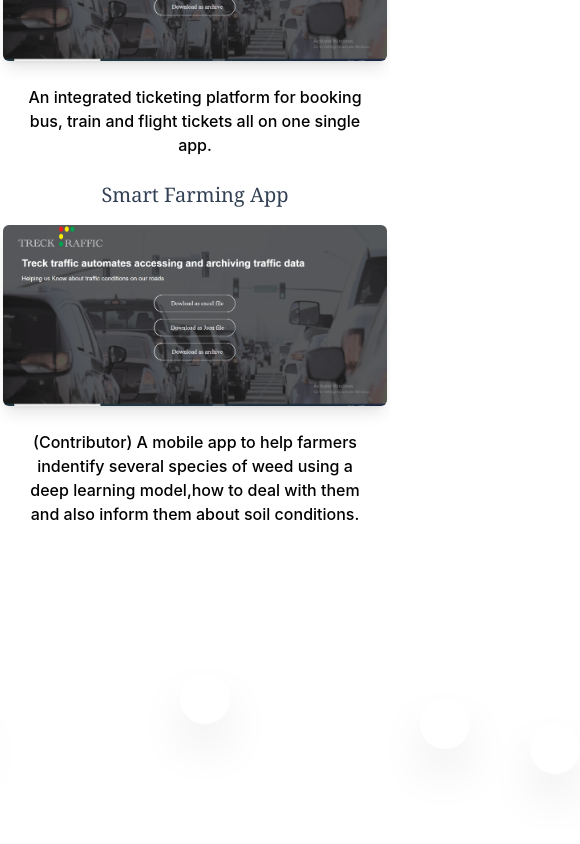
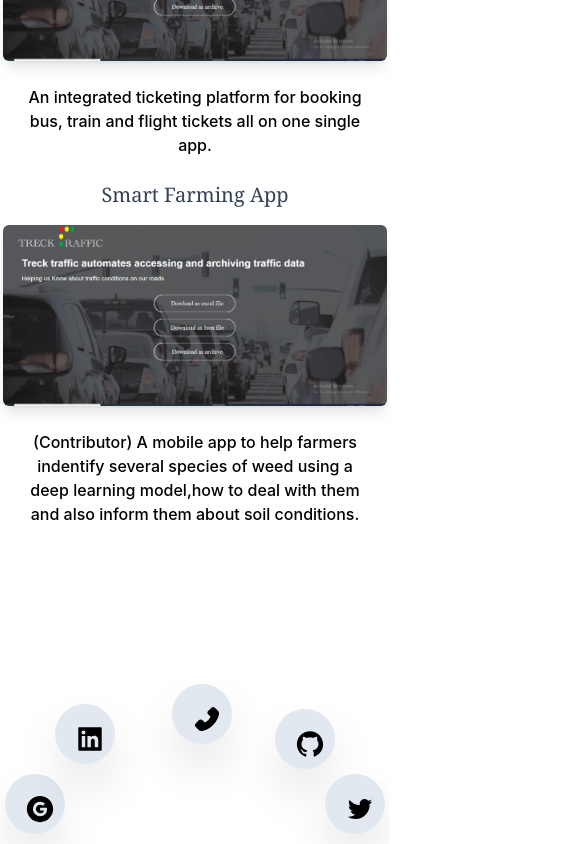
Before and after one commit to Edward-kwabena-Twumasi/portfolio-teckedd, a React (Create React App) app: page / in a window 390 px wide. Shown: the part 6284-7128 px from the top of the page, 580 px wide, since content can reach past the window. Built offline with nearby package versions, Linux system fonts and the light colour scheme.

Commit message:
portfolio site ui design updates

```diff
--- a/src/App.css
+++ b/src/App.css
@@ -205,11 +205,12 @@ animation-name: fadeInGreeting;
 }
 .domeoverlay h1{
   position: absolute;
-  padding: 15px;
-  width: 50px;
-  height: 50px;
+  padding: 20px;
+  width: 60px;
+  height: 60px;
   border-radius: 50%;
   place-content: center;
+  transition: 1s ease-out;
 }
 .domeoverlay h1:nth-child(1){
   transform: translateY(-50px) translateX(-360px);
@@ -231,3 +232,26 @@ animation-name: fadeInGreeting;
   transform: translateY(-70px) translateX(360px);
 
 }
+
+@media (max-width: 640px) {
+  .domeoverlay h1:nth-child(1){
+    transform: translateY(-20px) translateX(-160px);
+
+  }
+  .domeoverlay h1:nth-child(2){
+    transform: translateY(-90px) translateX(-110px);
+
+  }
+  .domeoverlay h1:nth-child(3){
+    transform: translateY(-110px) translateX(7px);
+
+  }
+  .domeoverlay h1:nth-child(4){
+    transform: translateY(-85px) translateX(110px);
+
+  }
+  .domeoverlay h1:nth-child(5){
+    transform: translateY(-20px) translateX(160px);
+
+  }
+}
--- a/src/developer/contact.jsx
+++ b/src/developer/contact.jsx
@@ -10,11 +10,11 @@ const Contact=()=>{
 
             </div>
             <div className="domeoverlay h-[50px] w-screen mb-0  flex justify-center gap-7">
-                        <h1 className="bg-white shadow-2xl">{AiFillGoogleCircle}</h1>
-                        <h1 className="bg-white shadow-2xl">{AiFillLinkedin}</h1>
-                        <h1 className="bg-white shadow-2xl">{AiFillPhone}</h1>
-                        <h1 className="bg-white shadow-2xl">{AiOutlineGithub}</h1>
-                        <h1 className="bg-white shadow-2xl">{AiOutlineTwitter}</h1>
+                        <h1 className="bg-slate-200 shadow-2xl text-3xl">{<AiFillGoogleCircle/>}</h1>
+                        <h1 className="bg-slate-200 shadow-2xl text-3xl">{<AiFillLinkedin/>}</h1>
+                        <h1 className="bg-slate-200 shadow-2xl text-3xl">{<AiFillPhone/>}</h1>
+                        <h1 className="bg-slate-200 shadow-2xl text-3xl">{<AiOutlineGithub/>}</h1>
+                        <h1 className="bg-slate-200 shadow-2xl text-3xl">{<AiOutlineTwitter/>}</h1>
                 </div>
         </div>
     );
```
